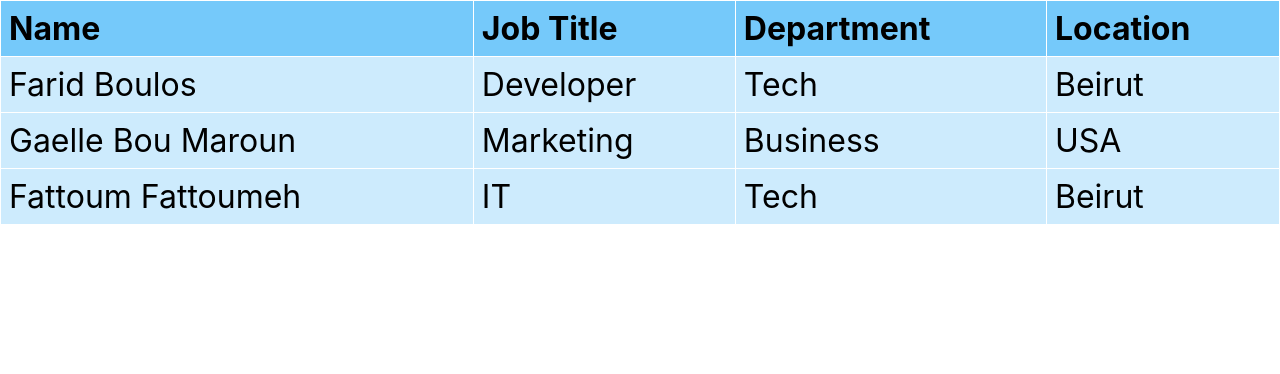
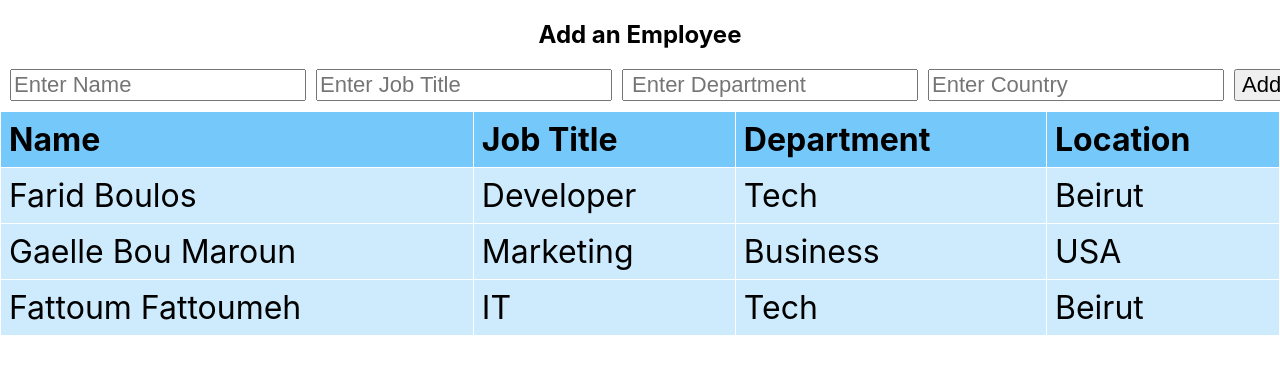
Before and after one commit to faridb99/nascotest, a React (Create React App) app: page / in a window 1280 px wide. Shown: the top 374 px of the page. Built offline with nearby package versions, Linux system fonts and the light colour scheme.

Commit message:
Added Feature to Add User / Added Redux

```diff
--- a/package.json
+++ b/package.json
@@ -8,7 +8,9 @@
     "@testing-library/user-event": "^13.5.0",
     "react": "^18.2.0",
     "react-dom": "^18.2.0",
+    "react-redux": "^8.0.2",
     "react-scripts": "5.0.1",
+    "redux": "^4.2.0",
     "web-vitals": "^2.1.4"
   },
   "scripts": {
--- a/src/App.css
+++ b/src/App.css
@@ -32,7 +32,8 @@ td {
 
 form {
   display: flex;
-  gap: 5px;
+  gap: 10px;
+  margin: 10px;
 }
 
 form td:last-child {
@@ -41,5 +42,5 @@ form td:last-child {
 }
 
 form * {
-  font-size: 28px;
+  font-size: 22px;
 }
--- a/src/App.js
+++ b/src/App.js
@@ -1,13 +1,80 @@
 import logo from "./logo.svg";
+import { nanoid } from "nanoid";
 import data from "./mock-data.json";
+import EmployeeRow from "./components/EmployeeRow";
+import { useSelector, useDispatch } from "react-redux";
 import { useState } from "react";
 import "./App.css";
+import { setAddFormData, setEmployees } from "./actions";
 
 function App() {
-  const [employees, setEmployees] = useState(data);
+  const employees = useSelector((state) => state.employees);
+  const addFormData = useSelector((state) => state.addFormData);
+  const dispatch = useDispatch();
+
+  const formChangeHandler = (event) => {
+    event.preventDefault();
+
+    const inputFieldName = event.target.getAttribute("name");
+    const inputFieldValue = event.target.value;
+
+    const newFormData = { ...addFormData };
+
+    newFormData[inputFieldName] = inputFieldValue;
+
+    dispatch(setAddFormData(newFormData));
+  };
+
+  const formSubmissionHandler = (event) => {
+    event.preventDefault();
+
+    const newEmployee = {
+      id: nanoid(),
+      fullName: addFormData.fullName,
+      jobTitle: addFormData.jobTitle,
+      department: addFormData.department,
+      location: addFormData.location,
+    };
+
+    const newEmployees = [...employees, newEmployee];
+
+    dispatch(setEmployees(newEmployees));
+  };
 
   return (
     <div className="App">
+      <h2>Add an Employee</h2>
+      <form onSubmit={formSubmissionHandler}>
+        <input
+          type="text"
+          name="fullName"
+          required="required"
+          placeholder="Enter Name"
+          onChange={formChangeHandler}
+        ></input>
+        <input
+          type="text"
+          name="jobTitle"
+          required="required"
+          placeholder="Enter Job Title"
+          onChange={formChangeHandler}
+        ></input>
+        <input
+          type="text"
+          name="department"
+          required="required"
+          placeholder=" Enter Department"
+          onChange={formChangeHandler}
+        ></input>
+        <input
+          type="text"
+          name="location"
+          required="required"
+          placeholder="Enter Country"
+          onChange={formChangeHandler}
+        ></input>
+        <button type="submit">Add</button>
+      </form>
       <table>
         <thead>
           <tr>
@@ -17,15 +84,9 @@ function App() {
             <th>Location</th>
           </tr>
         </thead>
-
         <tbody>
-          {employees.map((contact) => (
-            <tr>
-              <td>{contact.fullname}</td>
-              <td>{contact.jobtitle}</td>
-              <td>{contact.department}</td>
-              <td>{contact.location}</td>
-            </tr>
+          {employees.map((employee) => (
+            <EmployeeRow employee={employee}></EmployeeRow>
           ))}
         </tbody>
       </table>
--- /dev/null
+++ b/src/actions/index.js
@@ -0,0 +1,13 @@
+export const setEmployees = (employees) => {
+  return {
+    type: "SETEMPLOYEES",
+    payload: employees,
+  };
+};
+
+export const setAddFormData = (addFormData) => {
+  return {
+    type: "SETADDFORMDATA",
+    payload: addFormData,
+  };
+};
--- /dev/null
+++ b/src/components/EmployeeRow.js
@@ -0,0 +1,14 @@
+import React from "react";
+
+const EmployeeRow = (props) => {
+  return (
+    <tr>
+      <td>{props.employee.fullName}</td>
+      <td>{props.employee.jobTitle}</td>
+      <td>{props.employee.department}</td>
+      <td>{props.employee.location}</td>
+    </tr>
+  );
+};
+
+export default EmployeeRow;
--- a/src/index.js
+++ b/src/index.js
@@ -1,14 +1,25 @@
-import React from 'react';
-import ReactDOM from 'react-dom/client';
-import './index.css';
-import App from './App';
-import reportWebVitals from './reportWebVitals';
+import React from "react";
+import ReactDOM from "react-dom/client";
+import "./index.css";
+import App from "./App";
+import reportWebVitals from "./reportWebVitals";
+import { createStore } from "redux";
+import rootReducer from "./reducers";
+import { Provider } from "react-redux";
 
-const root = ReactDOM.createRoot(document.getElementById('root'));
+//STORE
+const store = createStore(
+  rootReducer,
+  window.__REDUX_DEVTOOLS_EXTENSION__ && window.__REDUX_DEVTOOLS_EXTENSION__()
+);
+
+const root = ReactDOM.createRoot(document.getElementById("root"));
 root.render(
-  <React.StrictMode>
-    <App />
-  </React.StrictMode>
+  <Provider store={store}>
+    <React.StrictMode>
+      <App />
+    </React.StrictMode>
+  </Provider>
 );
 
 // If you want to start measuring performance in your app, pass a function
--- a/src/mock-data.json
+++ b/src/mock-data.json
@@ -1,22 +1,22 @@
 [
   {
     "id": 1,
-    "fullname": "Farid Boulos",
-    "jobtitle": "Developer",
+    "fullName": "Farid Boulos",
+    "jobTitle": "Developer",
     "department": "Tech",
     "location": "Beirut"
   },
   {
     "id": 2,
-    "fullname": "Gaelle Bou Maroun",
-    "jobtitle": "Marketing",
+    "fullName": "Gaelle Bou Maroun",
+    "jobTitle": "Marketing",
     "department": "Business",
     "location": "USA"
   },
   {
     "id": 3,
-    "fullname": "Fattoum Fattoumeh",
-    "jobtitle": "IT",
+    "fullName": "Fattoum Fattoumeh",
+    "jobTitle": "IT",
     "department": "Tech",
     "location": "Beirut"
   }
--- /dev/null
+++ b/src/reducers/addFormData.js
@@ -0,0 +1,19 @@
+const addFormDataReducer = (
+  state = {
+    fullName: "",
+    jobTitle: "",
+    department: "",
+    location: "",
+  },
+  action
+) => {
+  switch (action.type) {
+    case "SETADDFORMDATA":
+      return action.payload;
+
+    default:
+      return state;
+  }
+};
+
+export default addFormDataReducer;
--- /dev/null
+++ b/src/reducers/employees.js
@@ -0,0 +1,13 @@
+import data from "../mock-data.json";
+
+const employeesReducer = (state = data, action) => {
+  switch (action.type) {
+    case "SETEMPLOYEES":
+      return action.payload;
+
+    default:
+      return state;
+  }
+};
+
+export default employeesReducer;
--- /dev/null
+++ b/src/reducers/index.js
@@ -0,0 +1,10 @@
+import employeesReducer from "./employees";
+import { combineReducers } from "redux";
+import addFormDataReducer from "./addFormData";
+
+const rootReducer = combineReducers({
+  employees: employeesReducer,
+  addFormData: addFormDataReducer,
+});
+
+export default rootReducer;
```
Also changed, not shown: 1 other file (tests, documents, lock files or other folders).
